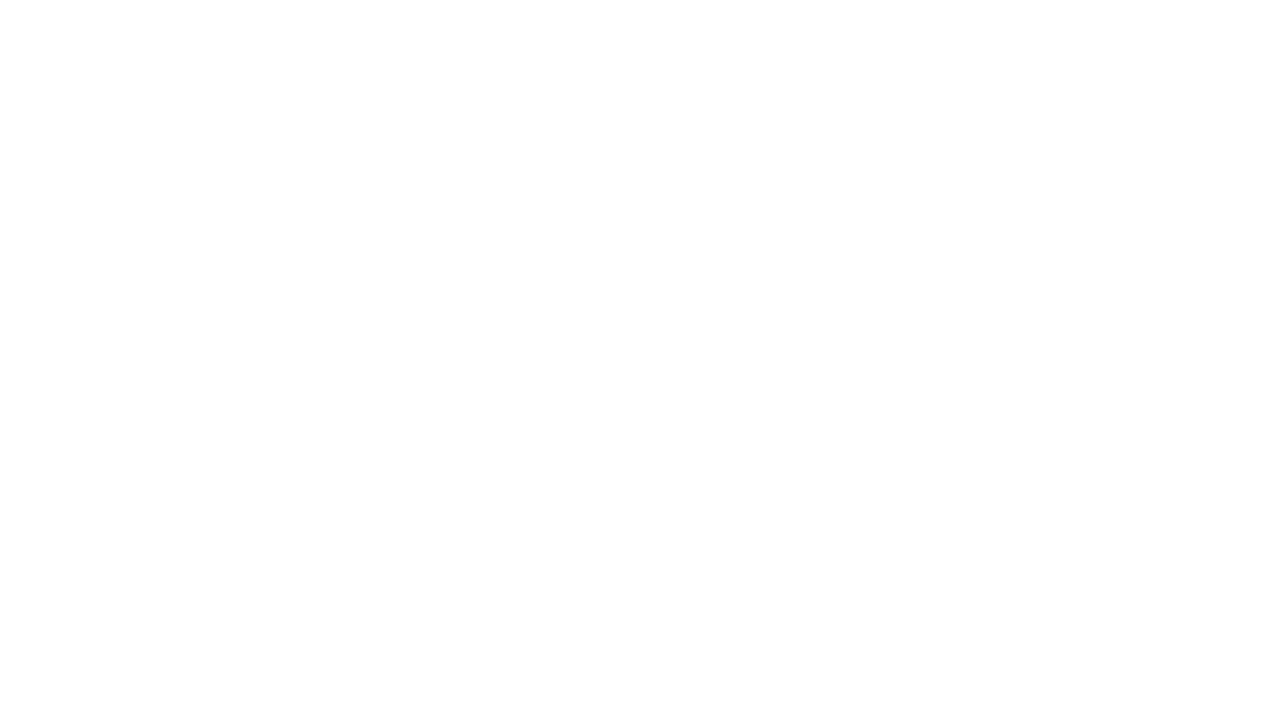
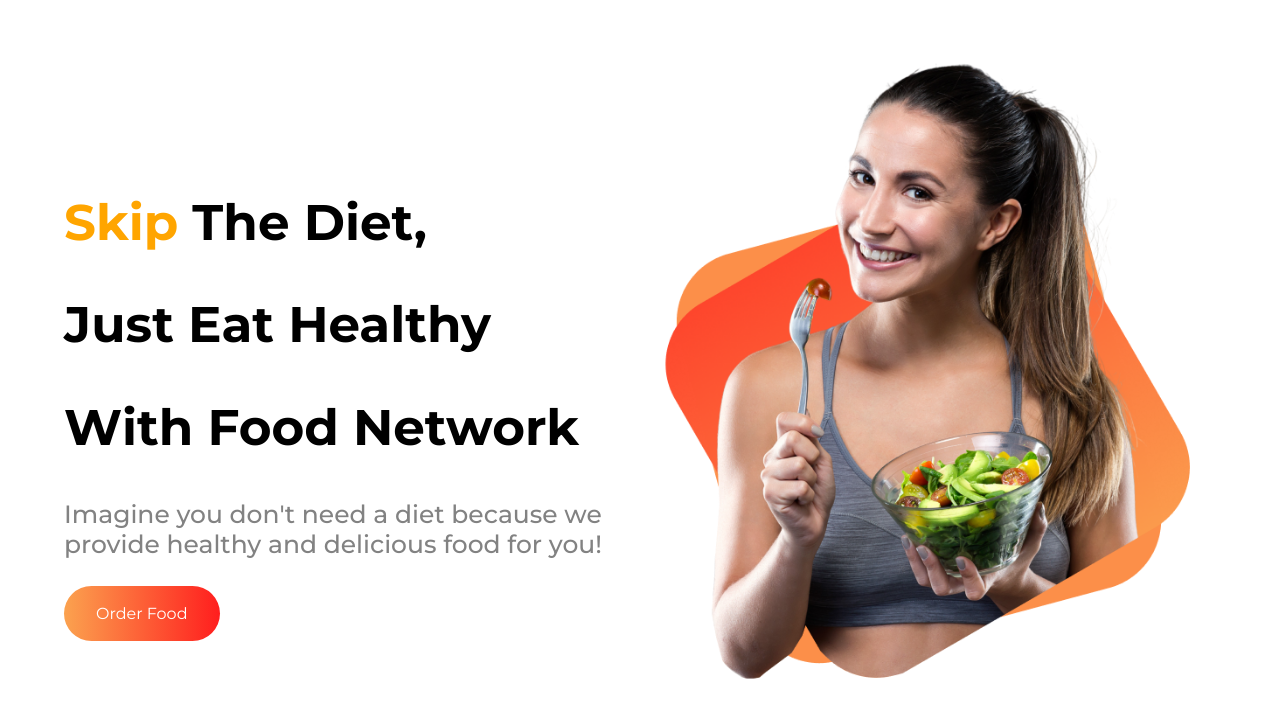
Before and after one commit to programmerhasan001/food-network, a plain HTML site: page index.html in a window 1280 px wide. Drawn offline with Linux system fonts and the light colour scheme.

Commit message:
header part completed

```diff
--- a/css/style.css
+++ b/css/style.css
@@ -0,0 +1,55 @@
+@import url('https://fonts.googleapis.com/css2?family=Montserrat:wght@300;400;500;600;700;800;900&display=swap');
+
+body{
+    margin: 0;
+    padding: 0;
+    font-family: 'Montserrat', sans-serif;
+    box-sizing: border-box;
+}
+a{
+    text-decoration: none;
+}
+.container{
+    width: 90%;
+    margin: auto;
+}
+.d-flex{
+    display: flex;
+}
+section{
+    margin: 50px 0;
+}
+.orange-color{
+    color: orange;
+}
+/* header area css start */
+/* header left part css start */
+.header-left,
+.header-right{
+    width: 50%;
+}
+.header-left h1{
+    font-size: 50px;
+    font-weight: 700;
+}
+.first-top-heading{
+    padding-top: 100px;
+}
+.header-left p{
+    color: #828282;
+    font-size: 25px;
+    font-weight: 500;
+    padding-bottom: 20px;
+}
+.header-left a{
+    background: linear-gradient(to right,#FBA24F, #FF1E1E);
+    color: #fff;
+    text-transform: capitalize;
+    padding: 18px 32px;
+    border-radius: 75px;
+}
+
+/* header right part css start */
+.header-right img{
+    width: 100%;
+}
--- a/index.html
+++ b/index.html
@@ -6,11 +6,32 @@
     <meta http-equiv="X-UA-Compatible" content="IE=edge">
     <meta name="viewport" content="width=device-width, initial-scale=1.0">
     <title>Food-Network</title>
+    <link rel="shortcut icon" href="./images/fav-icon/fav-icon-logo.png" type="image/x-icon">
     <link rel="stylesheet" href="./css/style.css">
 </head>
 
 <body>
-
+    <section class="header-area">
+        <div class="container">
+            <div class="header-content d-flex">
+                <div class="header-left">
+                    <h1 class="first-top-heading">
+                        <span class="orange-color">Skip</span> The Diet,
+                    </h1>
+                    <h1>Just Eat Healthy</h1>
+                    <h1>With Food Network</h1>
+                    <p>
+                        Imagine you don't need a diet because we provide
+                        healthy and delicious food for you!
+                    </p>
+                    <a href="https://bayna.store/?product=chicken-burger" target="_blank">Order Food</a>
+                </div>
+                <div class="header-right">
+                    <img src="./images/profile-img/profile-one.png" alt="Website-owners-image">
+                </div>
+            </div>
+        </div>
+    </section>
 </body>
 
 </html>
```
